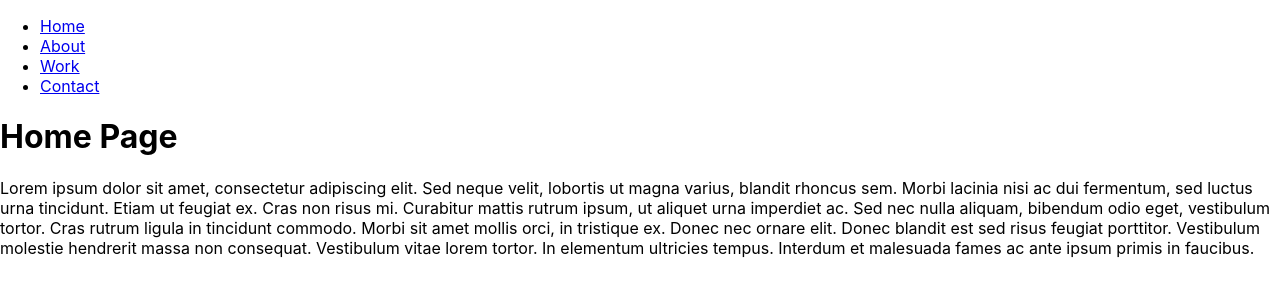
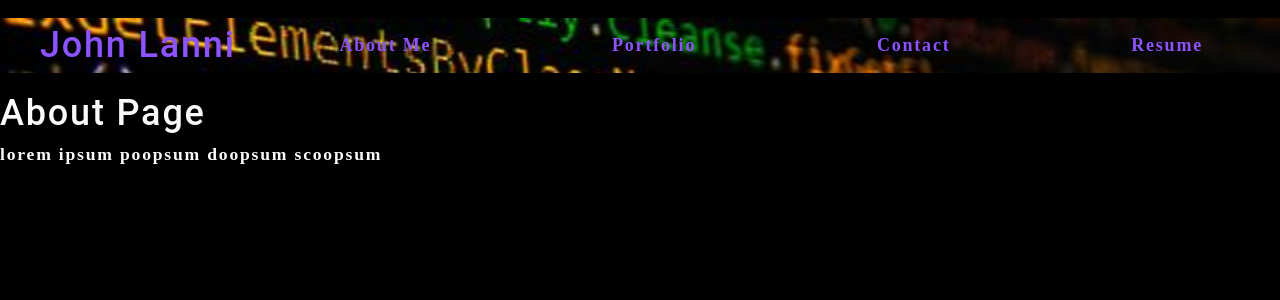
Before and after one commit to JohnLanni619/react-portfolio, a React (Create React App) app: page / in a window 1280 px wide. Shown: the top 300 px of the page. Built offline with nearby package versions, Linux system fonts and the light colour scheme.

Commit message:
added basic styling

```diff
--- a/src/App.js
+++ b/src/App.js
@@ -2,6 +2,8 @@
 import React from 'react';
 import PortfolioContainer from "./components/PortfolioContainer";
 
-const App = () => <PortfolioContainer/>;
+const App = () =>
+
+<PortfolioContainer/>;
 
 export default App;
--- a/src/components/NavTabs.js
+++ b/src/components/NavTabs.js
@@ -2,9 +2,10 @@
 
 // Props are passed through our functional component.
 function NavTabs(props) {
-  const tabs = ['Home', 'About', 'Work', 'Contact'];
+  const tabs = ['About Me', 'Portfolio', 'Contact', 'Resume'];
   return (
-    <ul className="nav nav-tabs">
+    <ul className="nav nav-tabs" id="nav-container">
+      <h1>John Lanni</h1>
       {tabs.map(tab => (
         <li className="nav-item" key={tab}>
           <a
--- a/src/components/PortfolioContainer.js
+++ b/src/components/PortfolioContainer.js
@@ -1,9 +1,8 @@
 import React, { useState } from 'react';
 import NavTabs from './NavTabs';
-import Home from './pages/Home';
 import About from './pages/About';
 import Contact from './pages/Contact';
-import Work from './pages/Work';
+import Work from './pages/Portfolio';
 
 function Portfolio() {
     // Using useState, set the default value for currentPage to 'Home'
@@ -12,14 +11,14 @@
     // The renderPage method uses a switch statement to render the appropriate current page
     const renderPage = () => {
         switch (currentPage) {
-            case 'About':
+            case 'About Me':
                 return <About/>;
             case 'Contact':
                 return <Contact/>;
-            case 'Work':
+            case 'Portfolio':
                 return <Work/>;
             default:
-                return <Home/>;
+                return <About/>;
         }
     };
 
--- a/src/components/pages/Home.js
+++ /dev/null
@@ -1,19 +0,0 @@
-import React from "react";
-
-const Home = () => (
-  <div>
-    <h1>Home Page</h1>
-    <p>
-      Lorem ipsum dolor sit amet, consectetur adipiscing elit. Sed neque velit, lobortis ut magna
-      varius, blandit rhoncus sem. Morbi lacinia nisi ac dui fermentum, sed luctus urna tincidunt.
-      Etiam ut feugiat ex. Cras non risus mi. Curabitur mattis rutrum ipsum, ut aliquet urna
-      imperdiet ac. Sed nec nulla aliquam, bibendum odio eget, vestibulum tortor. Cras rutrum ligula
-      in tincidunt commodo. Morbi sit amet mollis orci, in tristique ex. Donec nec ornare elit.
-      Donec blandit est sed risus feugiat porttitor. Vestibulum molestie hendrerit massa non
-      consequat. Vestibulum vitae lorem tortor. In elementum ultricies tempus. Interdum et malesuada
-      fames ac ante ipsum primis in faucibus.
-    </p>
-  </div>
-);
-
-export default Home;
--- a/src/index.css
+++ b/src/index.css
@@ -1,13 +1,307 @@
+main {
+  margin: 0 auto;
+  max-width: 90%;
+  padding: 50px 30px;
+}
+:root {
+  --primary: #8c54ff;
+  --secondary: #f3a847;
+  --tertiary: #b12704;
+  --light: #fafafa;
+  --dark: #000000;
+  --darker: #111111;
+  --error: rgb(228, 46, 1);
+  --spacing-one: calc(1rem * 0.5);
+  --spacing-two: calc(1rem);
+  --spacing-five: calc(2.5rem);
+}
+
+* {
+  box-sizing: border-box;
+}
+
+html,
+body {
+  min-height: 100%;
+}
+
 body {
   margin: 0;
-  font-family: -apple-system, BlinkMacSystemFont, 'Segoe UI', 'Roboto', 'Oxygen',
-    'Ubuntu', 'Cantarell', 'Fira Sans', 'Droid Sans', 'Helvetica Neue',
-    sans-serif;
-  -webkit-font-smoothing: antialiased;
-  -moz-osx-font-smoothing: grayscale;
+  padding: 0;
+  font-weight: 600;
+  line-height: 1.5;
+  font-size: 18px;
+  letter-spacing: 0.1em;
+  background: var(--dark);
+  color: var(--light);
+  font-family: 'Poiret One', cursive;
 }
 
-code {
-  font-family: source-code-pro, Menlo, Monaco, Consolas, 'Courier New',
-    monospace;
+h1,
+h2,
+h3,
+h4,
+h5,
+h6 {
+  font-family: 'Roboto', sans-serif;
+  font-weight: 500;
+  margin: 5px 0;
+  line-height: 1.25;
 }
+
+h1 {
+  font-size: 2.25rem;
+}
+
+h2 {
+  font-size: 2rem;
+}
+
+h3 {
+  font-size: 1.75rem;
+}
+
+h4 {
+  font-size: 1.5rem;
+}
+
+h5 {
+  font-size: 1.25rem;
+}
+
+h6 {
+  font-size: 1rem;
+}
+
+p {
+  font-size: 1.1rem;
+  margin-top: 0;
+}
+
+a {
+  color: var(--tertiary);
+  text-decoration: none;
+  font-weight: bold;
+}
+
+a:hover {
+  text-decoration: underline;
+}
+
+header {
+  background: var(--dark);
+}
+
+header a {
+  color: var(--light);
+}
+
+button {
+  font-size: 1rem;
+  text-decoration: none;
+  padding: 0.25rem 1rem;
+  border-radius: 0.5rem;
+  border: none;
+  outline: none;
+  cursor: pointer;
+  margin: 0 1px;
+  background-color: var(--secondary);
+}
+
+button:hover {
+  opacity: 0.8;
+}
+
+button[disabled] {
+  cursor: default;
+  opacity: 0.8;
+}
+
+img {
+  max-width: 100%;
+}
+
+span[role='img'] {
+  cursor: default;
+}
+
+form {
+  width: 40%;
+}
+
+input {
+  font-size: 1rem;
+  padding: 0.25rem;
+  border: 1px solid var(--dark);
+  outline: none;
+  border-radius: 3px;
+  transition: box-shadow 0.2s;
+}
+
+input:focus {
+  border: 1px solid var(--secondary);
+  box-shadow: 0 0 0.25rem rgba(0, 0, 0, 0.5);
+}
+
+li {
+  list-style: none;
+}
+
+nav a:hover {
+  text-decoration: none;
+}
+
+nav li {
+  cursor: pointer;
+}
+
+textarea {
+  width: 600px;
+  height: 120px;
+  border: 3px solid #cccccc;
+  padding: 5px;
+}
+
+.container {
+  width: 85%;
+  max-width: 1200px;
+  margin-left: auto;
+  margin-right: auto;
+}
+
+.flex-row {
+  display: flex;
+  flex-wrap: wrap;
+}
+
+.space-between {
+  justify-content: space-between;
+}
+
+.flex-end {
+  justify-content: flex-end;
+}
+
+.mx-1 {
+  margin-right: var(--spacing-one);
+  margin-left: var(--spacing-one);
+}
+
+.mx-2 {
+  margin-right: var(--spacing-two);
+  margin-left: var(--spacing-two);
+}
+
+.my-1 {
+  margin-top: var(--spacing-one);
+  margin-bottom: var(--spacing-one);
+}
+
+.my-2 {
+  margin-top: var(--spacing-two);
+  margin-bottom: var(--spacing-two);
+}
+
+.my-5 {
+  margin-top: var(--spacing-five);
+  margin-bottom: var(--spacing-five);
+}
+
+.px-1 {
+  padding-right: var(--spacing-one);
+  padding-left: var(--spacing-one);
+}
+
+.px-2 {
+  padding-right: var(--spacing-two);
+  padding-left: var(--spacing-two);
+}
+
+.py-1 {
+  padding-top: var(--spacing-one);
+  padding-bottom: var(--spacing-one);
+}
+
+.py-2 {
+  padding-top: var(--spacing-two);
+  padding-bottom: var(--spacing-two);
+}
+
+.card {
+  width: 25%;
+  text-align: center;
+}
+
+.img-thumbnail {
+  width: auto;
+  height: 300px;
+  margin-bottom: 50px;
+  cursor: pointer;
+}
+
+.modalBackdrop {
+  background: rgba(0, 0, 0, 0.65);
+  bottom: 0;
+  left: 0;
+  overflow: auto;
+  position: fixed;
+  right: 0;
+  top: 0;
+  z-index: 1;
+}
+
+.modalContainer {
+  background: var(--darker);
+  border-radius: 5px;
+  max-width: 100%;
+  margin: 50px auto;
+  padding: 15px;
+  width: 960px;
+}
+
+.modalTitle {
+  font-size: 18px;
+  font-weight: 600;
+  margin-bottom: 25px;
+}
+
+button {
+  background: var(--primary);
+  border: 0;
+  border-radius: 5px;
+  color: #fff;
+  cursor: pointer;
+  font-size: 16px;
+  font-weight: 600;
+  margin-bottom: 30px;
+  padding: 10px 15px;
+}
+
+a {
+  border-radius: 5px;
+  color: var(--primary);
+  font-weight: 600;
+  padding: 2px 4px;
+  margin-left: -2px;
+  margin-right: -2px;
+}
+
+.navActive {
+  color: var(--secondary);
+}
+
+#nav-container {
+  display: flex;
+  justify-content: space-between;
+  align-items: center;
+  background-image: url(./assets/banner-image.png);
+  background-size: cover;
+}
+
+#nav-container h1 {
+  color: #8c54ff;
+}
+
+.nav-item {
+  margin-right: 75px;
+}
```
Also changed, not shown: src/assets/banner-image.png (added), src/components/pages/Portfolio.js (renamed from src/components/pages/Work.js).
